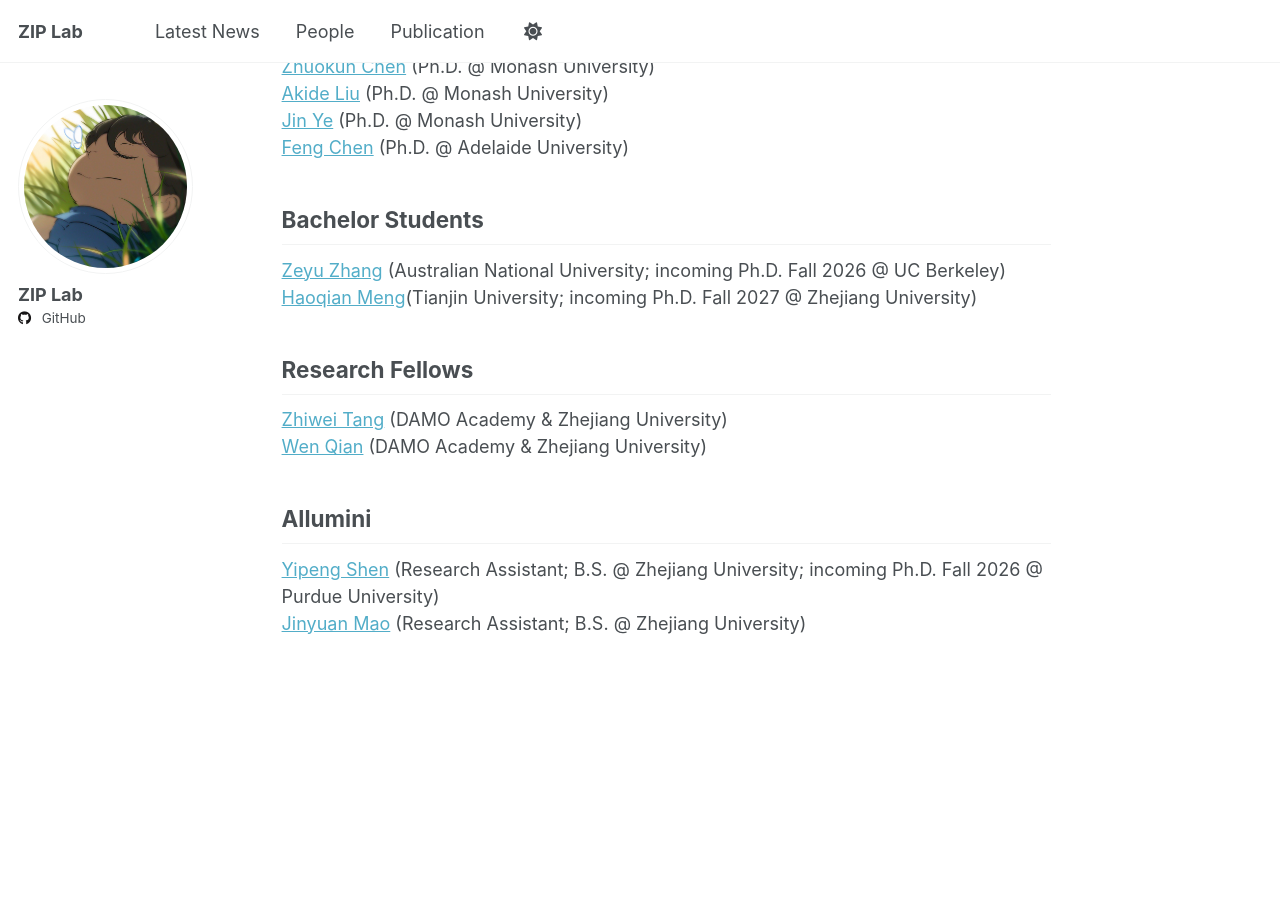
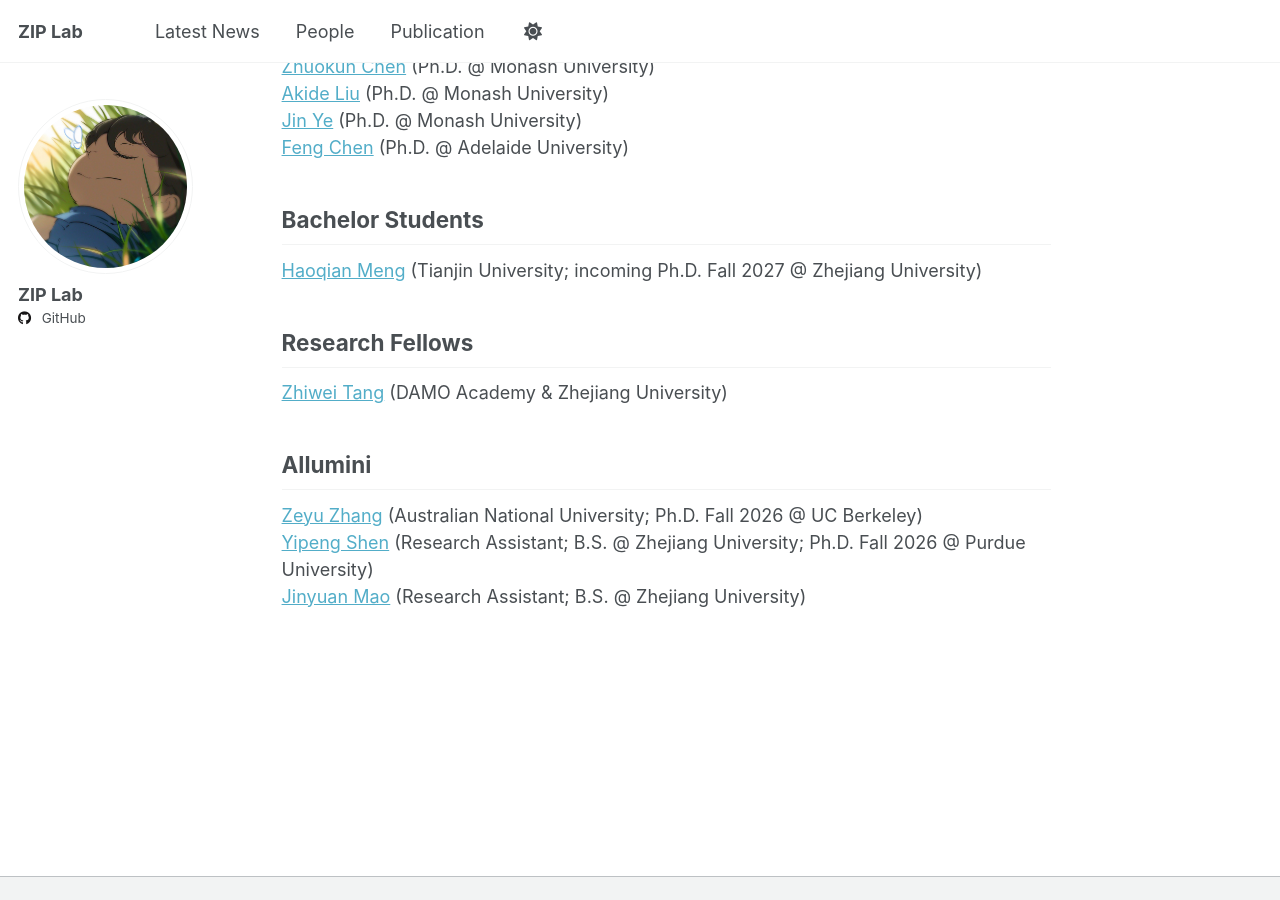
Before and after one commit to ziplab/ziplab.github.io, a Jekyll site: the page built from _pages/people.md, in a window 1280 px wide and 900 px high, scrolled down 1046 px. Built offline with Jekyll 4.4.1, drawn with Linux system fonts in a browser that asks for light colours.

Commit message:
Update people.md

```diff
--- a/_pages/people.md
+++ b/_pages/people.md
@@ -34,16 +34,14 @@ author_profile: true
 
 
 ## Bachelor Students
-[Zeyu Zhang](https://steve-zeyu-zhang.github.io/) (Australian National University; incoming Ph.D. Fall 2026 @ UC Berkeley)
-[Haoqian Meng](https://scholar.google.com/citations?user=pBW5B2kAAAAJ&hl=zh-CN)(Tianjin University; incoming Ph.D. Fall 2027 @ Zhejiang University)
-
+[Haoqian Meng](https://scholar.google.com/citations?user=pBW5B2kAAAAJ&hl=zh-CN) (Tianjin University; incoming Ph.D. Fall 2027 @ Zhejiang University)
 
 
 ## Research Fellows
 [Zhiwei Tang](https://scholar.google.com/citations?user=GN-N9c8AAAAJ&hl=en) (DAMO Academy & Zhejiang University)
-[Wen Qian](https://scholar.google.com/citations?user=rD_U0fMAAAAJ&hl=zh-CN) (DAMO Academy & Zhejiang University)
 
 
 ## Allumini
-[Yipeng Shen]() (Research Assistant; B.S. @ Zhejiang University; incoming Ph.D. Fall 2026 @ Purdue University)
+[Zeyu Zhang](https://steve-zeyu-zhang.github.io/) (Australian National University; Ph.D. Fall 2026 @ UC Berkeley)
+[Yipeng Shen]() (Research Assistant; B.S. @ Zhejiang University; Ph.D. Fall 2026 @ Purdue University)
 [Jinyuan Mao]() (Research Assistant; B.S. @ Zhejiang University)
```
